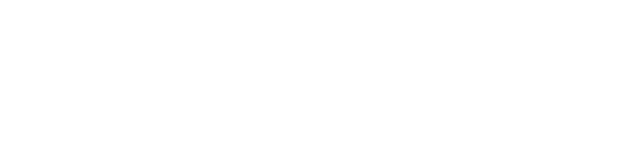
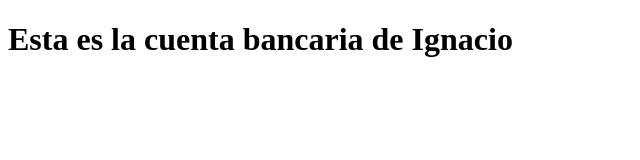
Before and after one commit to IgnacioGabrielBrasesco/Proyecto_Cuenta_Bancaria, a plain HTML site: page index.html in a window 1280 px wide. Shown: the whole page, without its empty margins (0-640 px from the left). Drawn offline with Linux system fonts and the light colour scheme.

Commit message:
agregue titulo al html

```diff
--- a/index.html
+++ b/index.html
@@ -7,6 +7,7 @@
     <link rel="stylesheet" href="./css/styles.css" />
   </head>
   <body>
+    <h1>Esta es la cuenta bancaria de Ignacio</h1>
     <script src="./js/script.js"></script>
   </body>
 </html>
```
